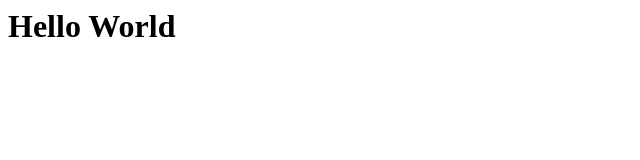
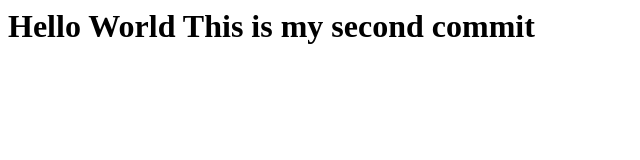
Before and after one commit to Jitender30/JenkinsSCM, a plain HTML site: page index.html in a window 1280 px wide. Shown: the whole page, without its empty margins (0-640 px from the left). Drawn offline with Linux system fonts and the light colour scheme.

Commit message:
modified index.html

```diff
--- a/index.html
+++ b/index.html
@@ -2,6 +2,6 @@
  <head>
  </head>
  <body>
-   <h1>Hello World<h1>
+   <h1>Hello World This is my second commit<h1>
  </body>
 </html>
```
